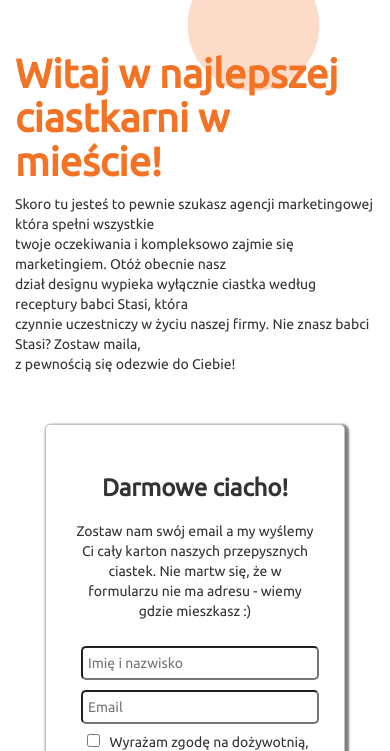
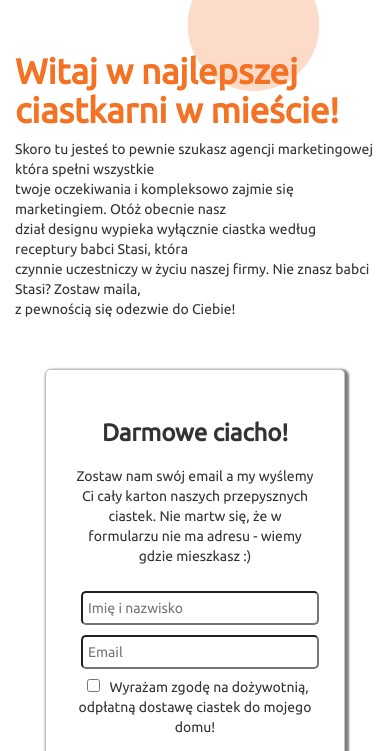
Before and after one commit to adrianrak/UXPin_Project, a website: page index.html in a window 390 px wide. Shown: the part 93-844 px from the top of the page. Drawn offline with nearby package versions, Linux system fonts and the light colour scheme.

Commit message:
media textHello

```diff
--- a/style.scss
+++ b/style.scss
@@ -207,6 +207,11 @@ footer {
 @media(max-width: 767px) {
     .hello {
         flex-direction: column;
+        .textHello {
+            h1 {
+                font-size: 35px;
+            }
+        }
         .boxForm {
             width: 300px;
             box-shadow: 2px 2px 2px 2px rgba(0, 0, 0, 0.5);
```
Also changed, not shown: css/style.css.
